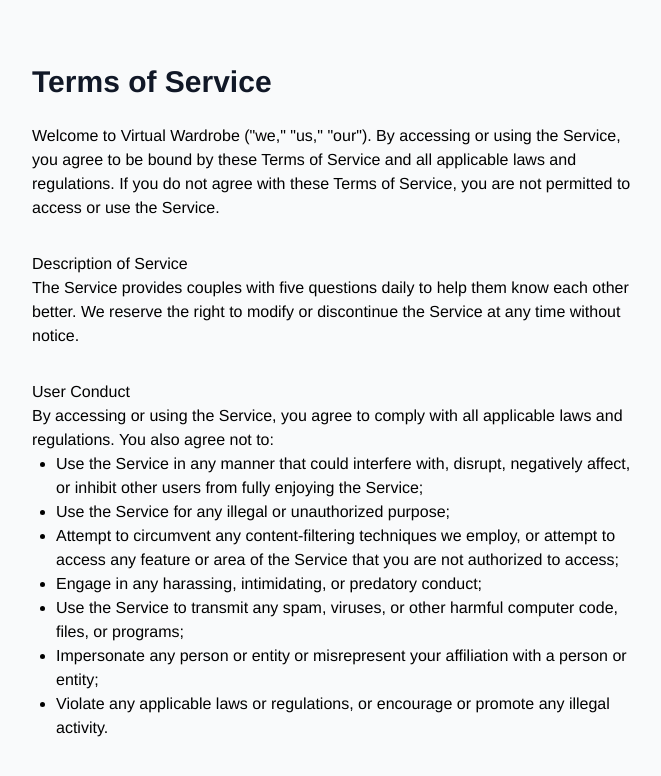
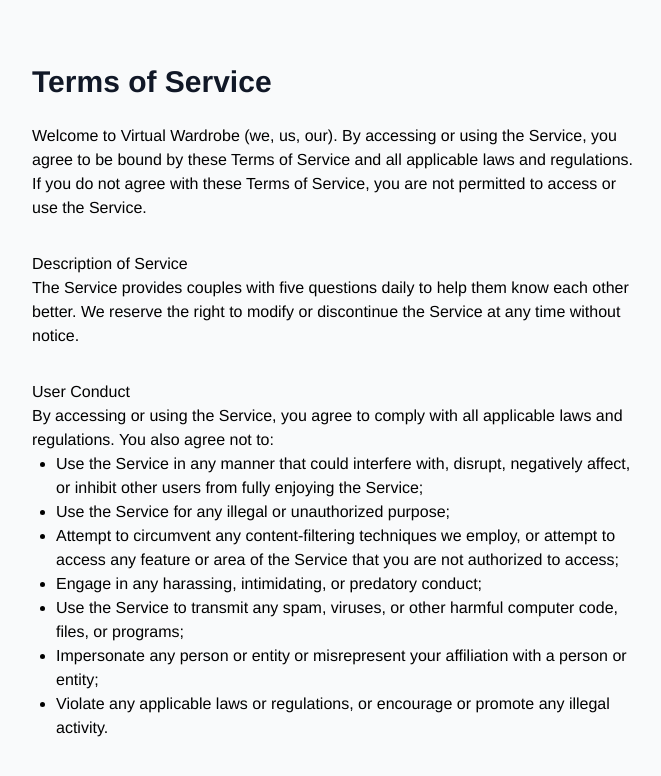
Before and after one commit to dawkaka/stylist_ai, a Next.js app: page /terms in a window 1280 px wide. Shown: the top 776 px of the page, without its empty margins (304-965 px from the left). Built offline with nearby package versions, Linux system fonts and the light colour scheme.

Commit message:
apos; quot;

```diff
--- a/pages/privacy.tsx
+++ b/pages/privacy.tsx
@@ -17,7 +17,7 @@
                     <h2 className="mt-8">How We Use Your Personal Information</h2>
                     <p>
                         Your use your name to help people identify you and your email as a unique identify for signin purposes.
-                        We may also use your email to send you notifications daily when it's time for your to answer your daily questions so you don't forget, you can unsubscribe any time.
+                        We may also use your email to send you notifications daily when it&apos;s time for your to answer your daily questions so you don&apos;t forget, you can unsubscribe any time.
                     </p>
 
                     <h2 className="mt-8">Sharing Your Personal Information</h2>
@@ -32,7 +32,7 @@
                     <p>
                         We take appropriate measures to protect your personal information from unauthorized access, alteration, disclosure, or destruction.
                         However, please be aware that no security measures can guarantee absolute protection.
-                        Since we are using google for our auth services you wont' have to worry about your password getting leaked from us.
+                        Since we are using google for our auth services you wont&apos; have to worry about your password getting leaked from us.
                     </p>
 
                     <h2 className="mt-8">Changes to This Privacy Policy</h2>
--- a/pages/terms.tsx
+++ b/pages/terms.tsx
@@ -6,7 +6,7 @@
                 <h1 className="text-3xl font-extrabold text-gray-900 mb-6">Terms of Service</h1>
 
                 <div className="prose">
-                    <p>Welcome to Virtual Wardrobe ("we," "us," "our"). By accessing or using the Service, you agree to be bound by these Terms of Service and all applicable laws and regulations. If you do not agree with these Terms of Service, you are not permitted to access or use the Service.</p>
+                    <p>Welcome to Virtual Wardrobe (we, us, our). By accessing or using the Service, you agree to be bound by these Terms of Service and all applicable laws and regulations. If you do not agree with these Terms of Service, you are not permitted to access or use the Service.</p>
 
                     <h2 className="mt-8">Description of Service</h2>
                     <p>The Service provides couples with five questions daily to help them know each other better. We reserve the right to modify or discontinue the Service at any time without notice.</p>
```
